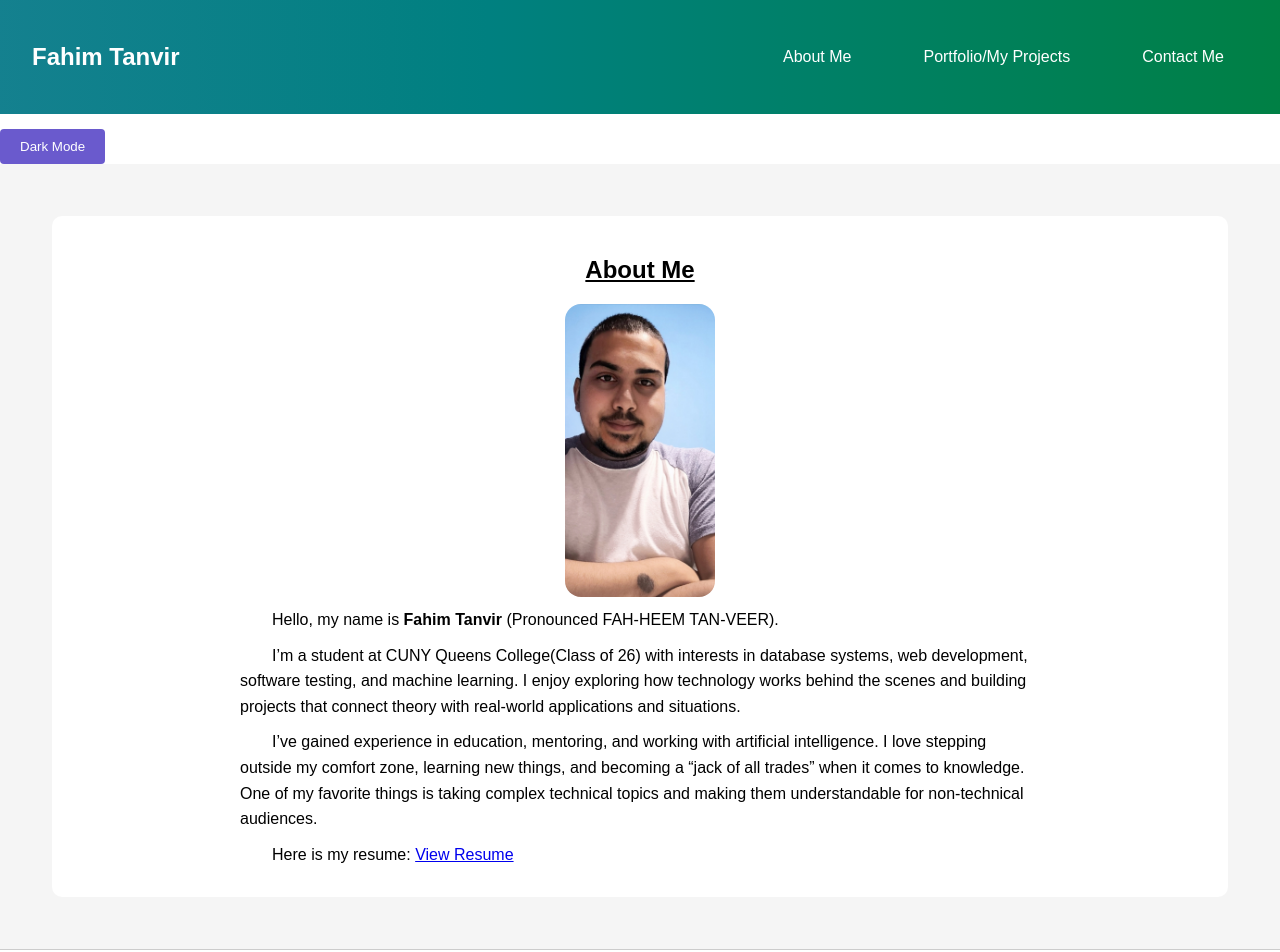
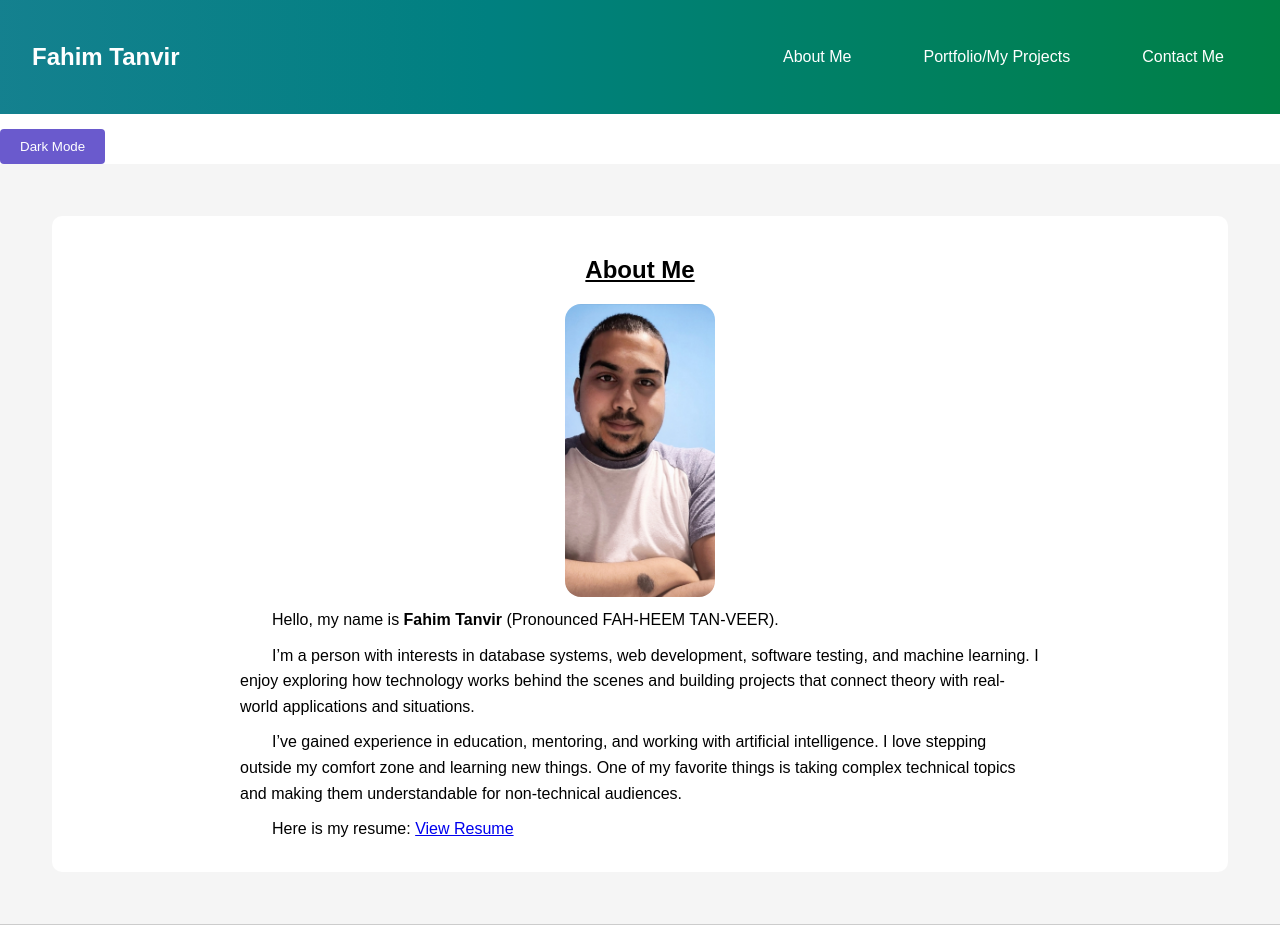
Before and after one commit to letsdothis2003/Portfolio-Site, a React (Create React App) app in the folder src/: page /#/ in a window 1280 px wide. Shown: the top 952 px of the page. Built offline with nearby package versions, Linux system fonts and the light colour scheme; the HTML template or start-up script is replaced by a standard one.

Commit message:
grammar fix 2

```diff
--- a/src/pages/About/About.jsx
+++ b/src/pages/About/About.jsx
@@ -16,7 +16,7 @@ const About = () => (
       <p>Hello, my name is <strong>Fahim Tanvir</strong> (Pronounced FAH-HEEM TAN-VEER).</p>
 
       <p>
-        I’m a student at CUNY Queens College(Class of 26) with interests in
+        I’m a person with interests in
         database systems, web development, software testing, and machine learning.
         I enjoy exploring how technology works behind the scenes and building
         projects that connect theory with real-world applications and situations.
@@ -24,9 +24,8 @@ const About = () => (
 
       <p>
         I’ve gained experience in education, mentoring, and working with
-        artificial intelligence. I love stepping outside my comfort zone,
-        learning new things, and becoming a “jack of all trades” when it comes
-        to knowledge. One of my favorite things is taking complex technical
+        artificial intelligence. I love stepping outside my comfort zone and
+        learning new things. One of my favorite things is taking complex technical
         topics and making them understandable for non‑technical audiences.
       </p>
 
```
